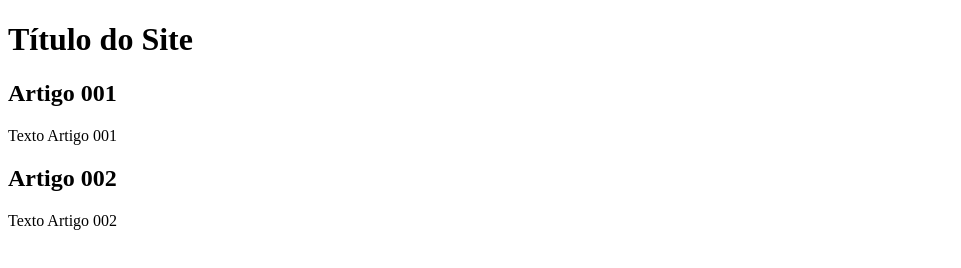
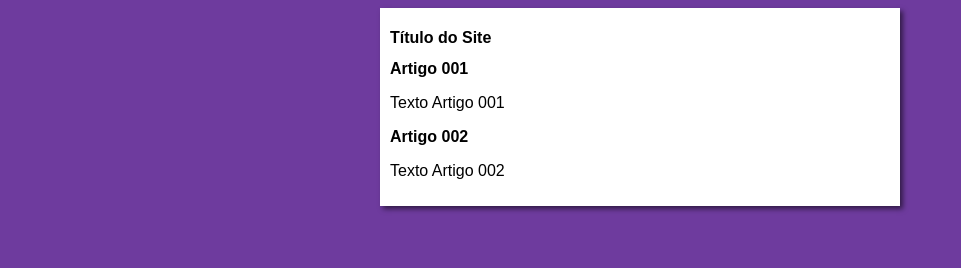
Before and after one commit to LeoRlucena/projeto_site, a plain HTML site: page index.html in a window 1280 px wide. Shown: the whole page, without its empty margins (0-961 px from the left). Drawn offline with Linux system fonts and the light colour scheme.

Commit message:
iniciei o design

```diff
--- /dev/null
+++ b/estilos/styles.css
@@ -0,0 +1,16 @@
+* {
+    font-family: Arial;
+    font-size: 16px;
+}
+
+body {
+    background-color: rgb(110, 59, 158);
+}
+
+main {
+    background-color: white;
+    width: 500px;
+    margin: auto;
+    padding: 10px;
+    box-shadow: 3px 3px 5px rgba(0, 0, 0, 0.548);
+}
--- a/index.html
+++ b/index.html
@@ -4,6 +4,7 @@
     <meta charset="UTF-8">
     <meta name="viewport" content="width=device-width, initial-scale=1.0">
     <title>Título do Site</title>
+    <link rel="stylesheet" href="estilos/styles.css">
 </head>
 <body>
     <main>
```
